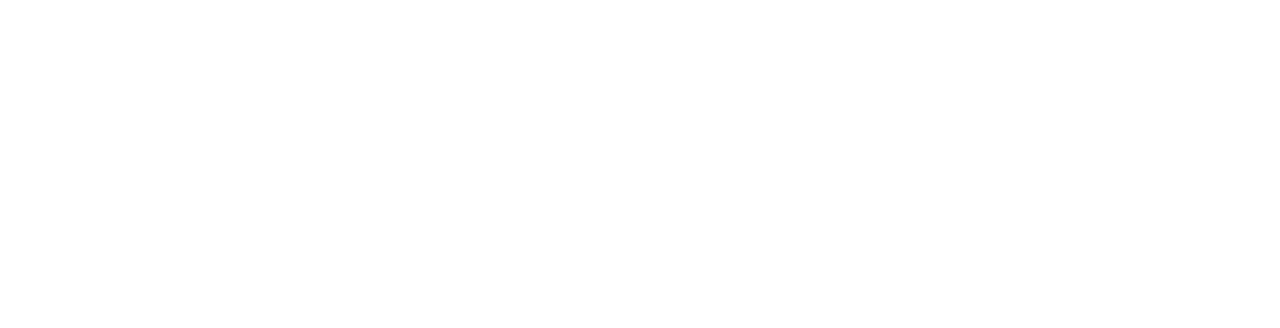
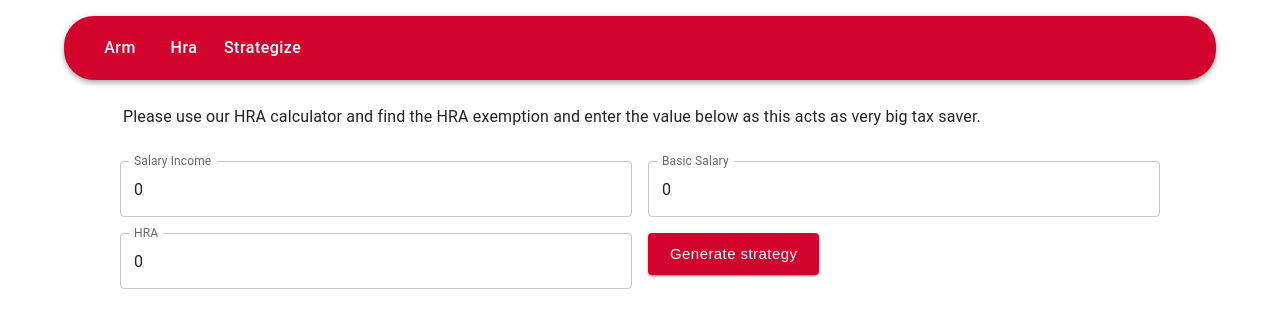
Before and after one commit to Saipraneeth1001/arm-frontend, a React (Create React App) app: page /strategize in a window 1280 px wide. Before the commit this address had no page. Shown: the top 328 px of the page. Built offline with nearby package versions, Linux system fonts and the light colour scheme.

Commit message:
Added strategy computation page
added hra calculator

```diff
--- a/src/components/IncomeTaxCalculator/Container.js
+++ b/src/components/IncomeTaxCalculator/Container.js
@@ -9,6 +9,7 @@
 import StepperContainer from './StepperContainer';
 import { Routes, Route } from "react-router-dom"
 import HRACalculatorForm from './Hra';
+import IncomeStrategy from '../StrategyComponent/IncomeStrategy';
 
 
 export default function SimpleContainer() {
@@ -31,6 +32,13 @@
           </Container>
         </>} />
 
+        <Route path='/strategize' element={<>
+          <Container maxWidth="lg" sx={{ padding: 2 }} >
+            <MaterialNavbar />
+            <IncomeStrategy />
+          </Container>
+        </>} />
+
       </Routes>
     </React.Fragment>
   );
--- a/src/components/IncomeTaxCalculator/MaterialNavbar.js
+++ b/src/components/IncomeTaxCalculator/MaterialNavbar.js
@@ -22,25 +22,40 @@
             sx={{
               color: 'white',
               font: 'bold',
-              fontSize: '20px',
+              fontSize: '16px',
+              textTransform: 'none',
               ":hover": {
                 bgcolor: '#D2042D',
                 color: "white"
               }
             }}
-          >ARM</Button>
+          >Arm</Button>
           <Button
             onClick={handleClick}
             sx={{
               color: 'white',
               font: 'bold',
-              fontSize: '20px',
+              fontSize: '16px',
+              textTransform: 'none',
               ":hover": {
                 bgcolor: '#D2042D',
                 color: "white"
               }
             }}
-          >HRA</Button>
+          >Hra</Button>
+          <Button
+            onClick={() => {navigate('/strategize')}}
+            sx={{
+              color: 'white',
+              font: 'bold',
+              fontSize: '16px',
+              textTransform: 'none',
+              ":hover": {
+                bgcolor: '#D2042D',
+                color: "white"
+              }
+            }}
+          >Strategize</Button>
         </Toolbar>
       </AppBar>
     </Box>
--- a/src/components/IncomeTaxCalculator/Strategy.js
+++ b/src/components/IncomeTaxCalculator/Strategy.js
@@ -1,11 +1,47 @@
 import * as React from 'react';
 import { styled } from '@mui/material/styles';
 import { Typography } from '@mui/material';
-
+import Grid from "@mui/material/Grid";
+import Button from "@mui/material/Button";
+import Box from '@mui/material/Box';
+import { useNavigate } from 'react-router-dom';
 
 
 export default function Strategy({ data }) {
-  return <Typography>
-    {data}
-  </Typography>
+
+  let navigate = useNavigate();
+
+  return (
+    <Box>
+      {
+        data.map((text, index) => {
+              return <Typography key={index}>
+                {text}
+              </Typography>
+            })
+        }
+        <Grid item xs={12} md={6}>
+            <Button
+              onClick={() => navigate('/')}
+              variant="contained"
+              size="large"
+              sx={{
+                color: "white",
+                font: "bold",
+                backgroundColor: "#D2042D",
+                ":hover": {
+                  bgcolor: "#D2042D",
+                  color: "white",
+                },
+                textTransform: "none",
+                fontFamily: "arial",
+                margin: 2
+              }}
+            >
+              Home
+            </Button>
+        </Grid>
+    </Box>
+
+  );
 }
--- /dev/null
+++ b/src/components/StrategyComponent/IncomeStrategy.js
@@ -0,0 +1,135 @@
+import React, { useState } from "react";
+import { useSelector, useDispatch } from "react-redux";
+import Box from "@mui/material/Box";
+import TextField from "@mui/material/TextField";
+import Grid from "@mui/material/Grid";
+import Button from "@mui/material/Button";
+import { Typography } from "@mui/material";
+import axios from "axios";
+import Progress from "../IncomeTaxCalculator/Progress";
+import Strategy from "../IncomeTaxCalculator/Strategy";
+
+
+const IncomeStrategy = () => {
+  const [salaryIncome, setSalaryIncome] = useState(0);
+  const [basicSalary, setBasicSalary] = useState(0);
+  const [showLoader, setShowLoader] = useState(false);
+  const [showButton, setShowButton] = useState(true);
+  const [showAnalysis, setShowAnalysis] = useState(false);
+  const [data, setData] = useState("");
+  const [showComponent, setShowComponent] = useState(true);
+  const [hra, setHRA] = useState(0);
+
+
+  const handleSubmit = () => {
+    setShowLoader(true);
+    setShowButton(false);
+    setShowComponent(false);
+
+    const income = {
+      salaryIncome,
+      basicSalary,
+    };
+
+    const deductions = {
+      hra,
+      // homeLoanSelfOccupied,
+      // homeLoanLetOut,
+      // educationLoan,
+      // employeeNPS,
+      // employerNPS,
+      // section80C,
+      // medicalInsurancePremium,
+      // savingsBankInterest,
+    };
+
+    axios
+      .post(`http://localhost:8080/v1/strategize/createStrategy`, {
+        headers: {
+          "Content-Type": "applicaton/json",
+        },
+        data: {
+          salaryComponent: income,
+          deductionsComponent: deductions,
+        },
+      })
+      .then((res) => {
+        console.log(res);
+        setTimeout(() => {
+          setShowLoader(false);
+          setShowAnalysis(true);
+          setData(res.data);
+        }, 5000);
+      });
+  };
+
+  return (
+    <Box sx={{ flexGrow: 1, margin: 2, padding: 5 }}>
+      <Typography style={{ margin: 3}}>
+        Please use our HRA calculator and find the HRA exemption and enter the value below as this acts as very big tax saver.
+      </Typography>
+      <Grid container spacing={2} sx={{ marginTop: 2}}>
+        {showComponent ?
+        <><Grid item xs={12} md={6}>
+          <TextField
+            sx={{ width: "100%" }}
+            id="outlined-basic"
+            label="Salary Income"
+            variant="outlined"
+            value={salaryIncome}
+            onChange={(e) => setSalaryIncome(e.target.value)}
+          />
+        </Grid>
+        <Grid item xs={12} md={6}>
+          <TextField
+            sx={{ width: "100%" }}
+            id="outlined-basic"
+            label="Basic Salary"
+            variant="outlined"
+            value={basicSalary}
+            onChange={(e) => setBasicSalary(e.target.value)}
+          />
+        </Grid>
+        <Grid item xs={12} md={6}>
+          <TextField
+            sx={{ width: "100%" }}
+            id="outlined-basic"
+            label="HRA"
+            variant="outlined"
+            value={hra}
+            onChange={(e) => setHRA(e.target.value)}
+          />
+        </Grid>
+        </> : ""}
+        <Grid item xs={12} md={6}>
+          {showLoader ? <Progress /> : ""}
+          {showButton ? (
+            <Button
+              onClick={handleSubmit}
+              variant="contained"
+              size="large"
+              sx={{
+                color: "white",
+                font: "bold",
+                backgroundColor: "#D2042D",
+                ":hover": {
+                  bgcolor: "#D2042D",
+                  color: "white",
+                },
+                textTransform: "none",
+                fontFamily: "arial",
+              }}
+            >
+              Generate strategy
+            </Button>
+          ) : (
+            ""
+          )}
+          {showAnalysis ? <Strategy data={data} /> : ""}
+        </Grid>
+      </Grid>
+    </Box>
+  );
+};
+
+export default IncomeStrategy;
```
Also changed, not shown: src/components/IncomeTaxCalculator/Hra.js (+61 -44 lines), src/components/StrategyComponent/Strategy.js (deleted, +0 -88 lines).
